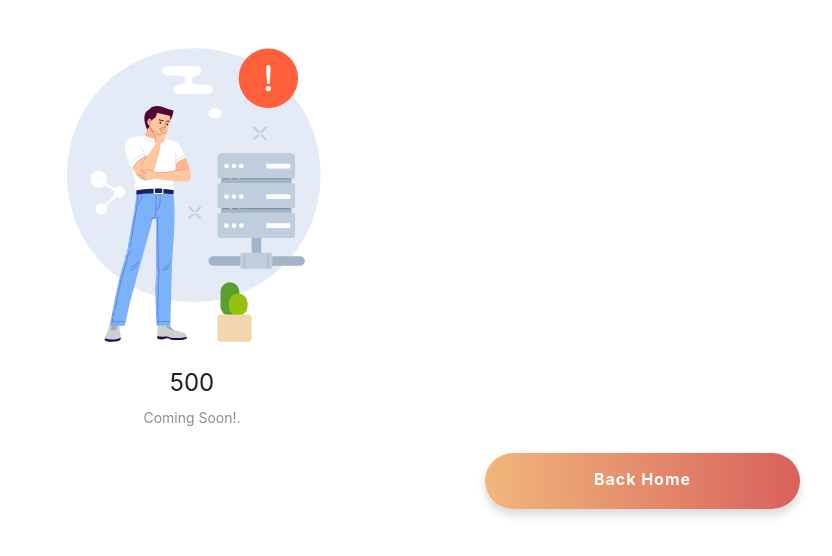
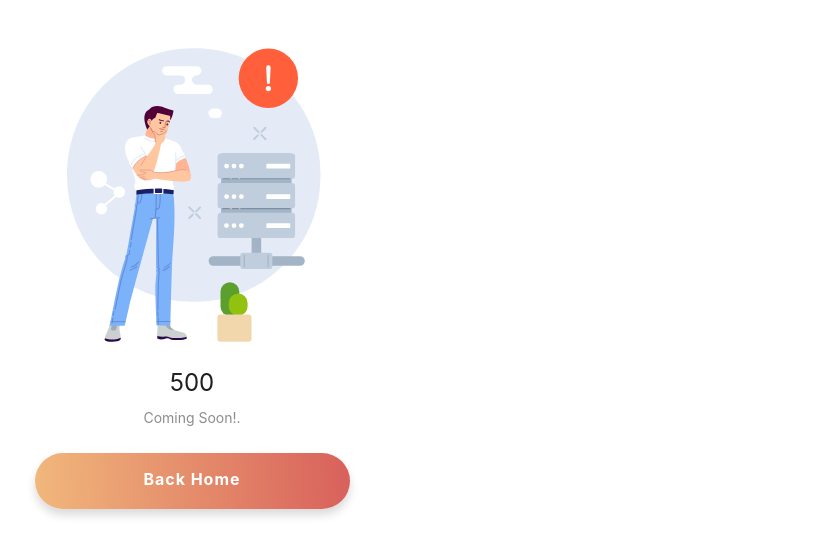
Before and after one commit to CVQ2611/todo-app, a React (Create React App) app: page /add in a window 1280 px wide. Shown: the top 556 px of the page, without its empty margins (448-1280 px from the left). Built offline with nearby package versions, Linux system fonts and the light colour scheme.

Commit message:
fix error page

```diff
--- /dev/null
+++ b/src/page/errorPage/errorPage.module.css
@@ -0,0 +1,4 @@
+.button-error {
+    width: 100%;
+    margin: auto;
+}
--- a/src/page/errorPage/index.tsx
+++ b/src/page/errorPage/index.tsx
@@ -1,13 +1,19 @@
 import { Result } from "antd";
 import Button from "../../components/button";
-
+import classNames from "classnames/bind";
+import styles from './errorPage.module.css';
+const cx = classNames.bind(styles)
 function ErrorPage() {
     return (
         <Result
             status="500"
             title="500"
             subTitle="Coming Soon!."
-            extra={<Button primary to={'/'}>Back Home</Button>}
+            extra={
+                <div className={cx('button-error')}>
+                    <Button primary to={'/'}>Back Home</Button>
+                </div>
+            }
         />
     )
 }
```
